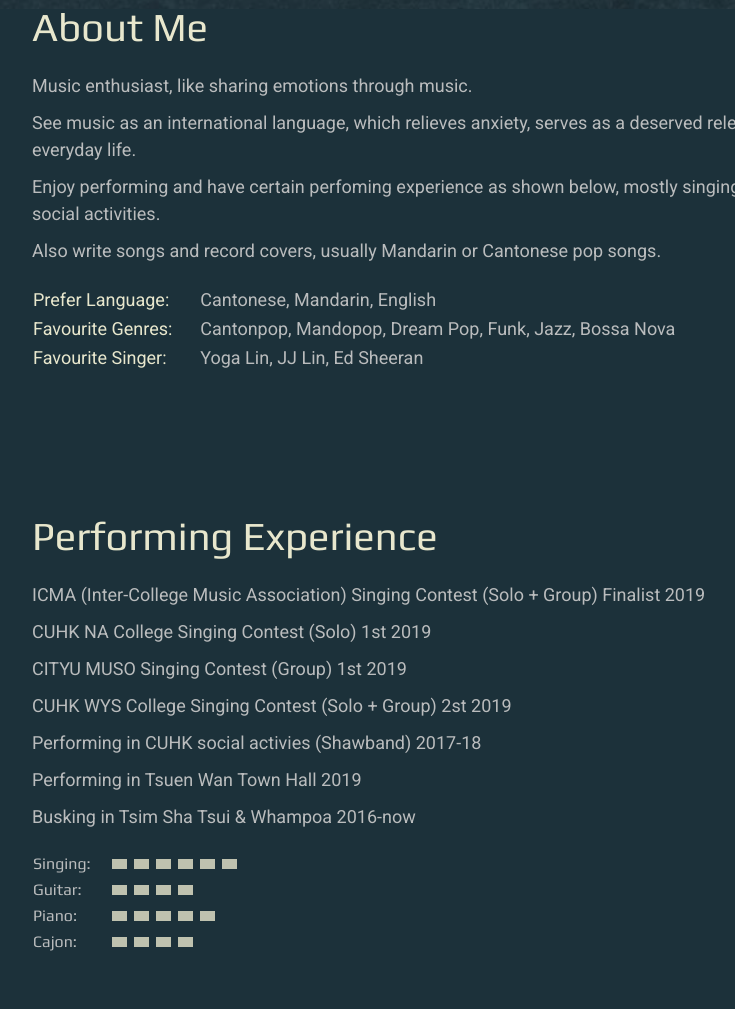
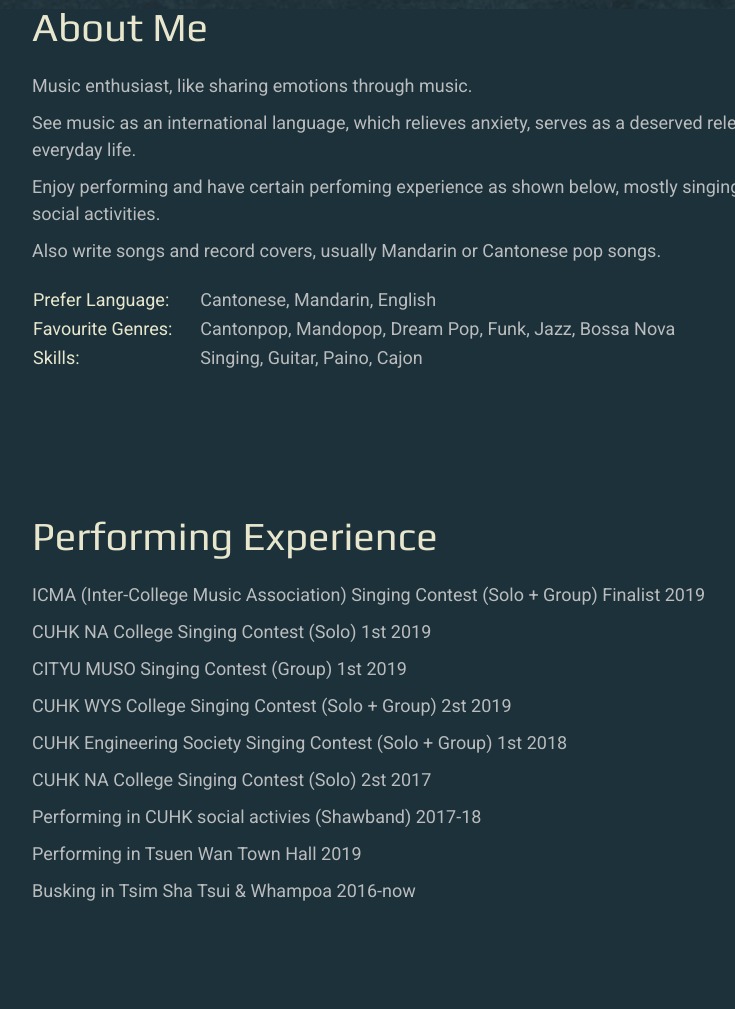
Before and after one commit to harrykwan/mysite, a plain HTML site: page musicprofile.html in a window 1280 px wide. Shown: the part 791-1800 px from the top of the page, without its empty margins (141-876 px from the left). Drawn offline with nearby package versions, Linux system fonts and the light colour scheme.

Commit message:
Update musicprofile.html

```diff
--- a/musicprofile.html
+++ b/musicprofile.html
@@ -236,9 +236,13 @@
           <td class="mainword highlightword" >Favourite Genres:</td>
           <td  class="mainword" style="">Cantonpop, Mandopop, Dream Pop, Funk, Jazz, Bossa Nova</td>
         </tr>
-        <tr>
+     <!--    <tr>
           <td class="mainword highlightword" >Favourite Singer: </td>
           <td  class="mainword" style="">Yoga Lin, JJ Lin, Ed Sheeran</td>
+        </tr> -->
+        <tr>
+          <td class="mainword highlightword" >Skills: </td>
+          <td  class="mainword" style="">Singing, Guitar, Paino, Cajon</td>
         </tr>
 
       </table>
@@ -280,6 +284,8 @@
         <li class="lead mainword">CUHK NA College Singing Contest (Solo) 1st 2019</li>
         <li class="lead mainword">CITYU MUSO Singing Contest (Group) 1st 2019</li>
         <li class="lead mainword">CUHK WYS College Singing Contest (Solo + Group) 2st 2019</li>
+        <li class="lead mainword">CUHK Engineering Society Singing Contest (Solo + Group) 1st 2018</li>
+        <li class="lead mainword">CUHK NA College Singing Contest (Solo) 2st 2017</li>
         <li class="lead mainword">Performing in CUHK social activies (Shawband) 2017-18</li>
         <li class="lead mainword">Performing in Tsuen Wan Town Hall 2019</li>
         <li class="lead mainword">Busking in Tsim Sha Tsui & Whampoa 2016-now</li>
@@ -287,44 +293,7 @@
           <a href="#" class="btn btn-lg btn-secondary">Learn more</a>
         </p> -->
       </ul>
-            <table>
-        <tr>
-          <td style="padding-right: 15px;">Singing: </td>
-          <td style=""><div class="mysmallblock"></div></td>
-          <td style=""><div class="mysmallblock"></div></td>
-          <td style=""><div class="mysmallblock"></div></td>
-          <td style=""><div class="mysmallblock"></div></td>
-          <td style=""><div class="mysmallblock"></div></td>
-          <td style=""><div class="mysmallblock"></div></td>
-        </tr>
-        <tr>
-          <td>Guitar: </td>
-          <td style=""><div class="mysmallblock"></div></td>
-          <td style=""><div class="mysmallblock"></div></td>
-          <td style=""><div class="mysmallblock"></div></td>
-          <td style=""><div class="mysmallblock"></div></td>
-          <!-- <td style=""><div class="mysmallblock"></div></td> -->
-          <!-- <td style=""><div class="mysmallblock"></div></td> -->
-        </tr>
-        <tr>
-          <td>Piano: </td>
-          <td style=""><div class="mysmallblock"></div></td>
-          <td style=""><div class="mysmallblock"></div></td>
-          <td style=""><div class="mysmallblock"></div></td>
-          <td style=""><div class="mysmallblock"></div></td>
-          <td style=""><div class="mysmallblock"></div></td>
-          <!-- <td style=""><div class="mysmallblock"></div></td> -->
-        </tr>
-        <tr>
-          <td>Cajon: </td>
-          <td style=""><div class="mysmallblock"></div></td>
-          <td style=""><div class="mysmallblock"></div></td>
-          <td style=""><div class="mysmallblock"></div></td>
-          <td style=""><div class="mysmallblock"></div></td>
-          <!-- <td style=""><div class="mysmallblock"></div></td> -->
-          <!-- <td style=""><div class="mysmallblock"></div></td> -->
-        </tr>
-      </table>
+
     </div>
 
 
@@ -377,8 +346,8 @@
 
 <div class="mybg2" style="border: 1px solid var(--highlight-color); border-top-left-radius: 10%; border-top-right-radius: 10%; opacity: 1; width: 100%; padding-bottom: 1px; padding-top: 1px; margin-top: 150px; border-left: none; border-right: none; border-bottom: none;  ">
 
-<img src="img/myguitar.jpeg" style=" -webkit-filter: grayscale(60%);
-    filter: grayscale(60%);width: 100%; opacity: 0.2; position: absolute; border-top-left-radius: 10%;border-top-right-radius: 10%;">
+<!-- <img src="img/myguitar.jpeg" style=" -webkit-filter: grayscale(60%);
+    filter: grayscale(60%);width: 100%; opacity: 0.2; position: absolute; border-top-left-radius: 10%;border-top-right-radius: 10%;"> -->
 <footer class="footer text-center">
     <div class="container" id="contact_section">
       <div class="row">
@@ -403,9 +372,17 @@
 
 
       </div>
+
+
     </div>
+    <img src="img/myguitar.jpeg" style=" -webkit-filter: grayscale(60%); border: 1px solid white; border-radius: 2%;
+    filter: grayscale(60%);width: 50%; opacity: 0.9;  margin-left: auto; margin-right: auto; display: block; margin-top: 5%;">
 
   </footer>
+
+
+
+
 </div>
 
 <script type="text/javascript">
```
